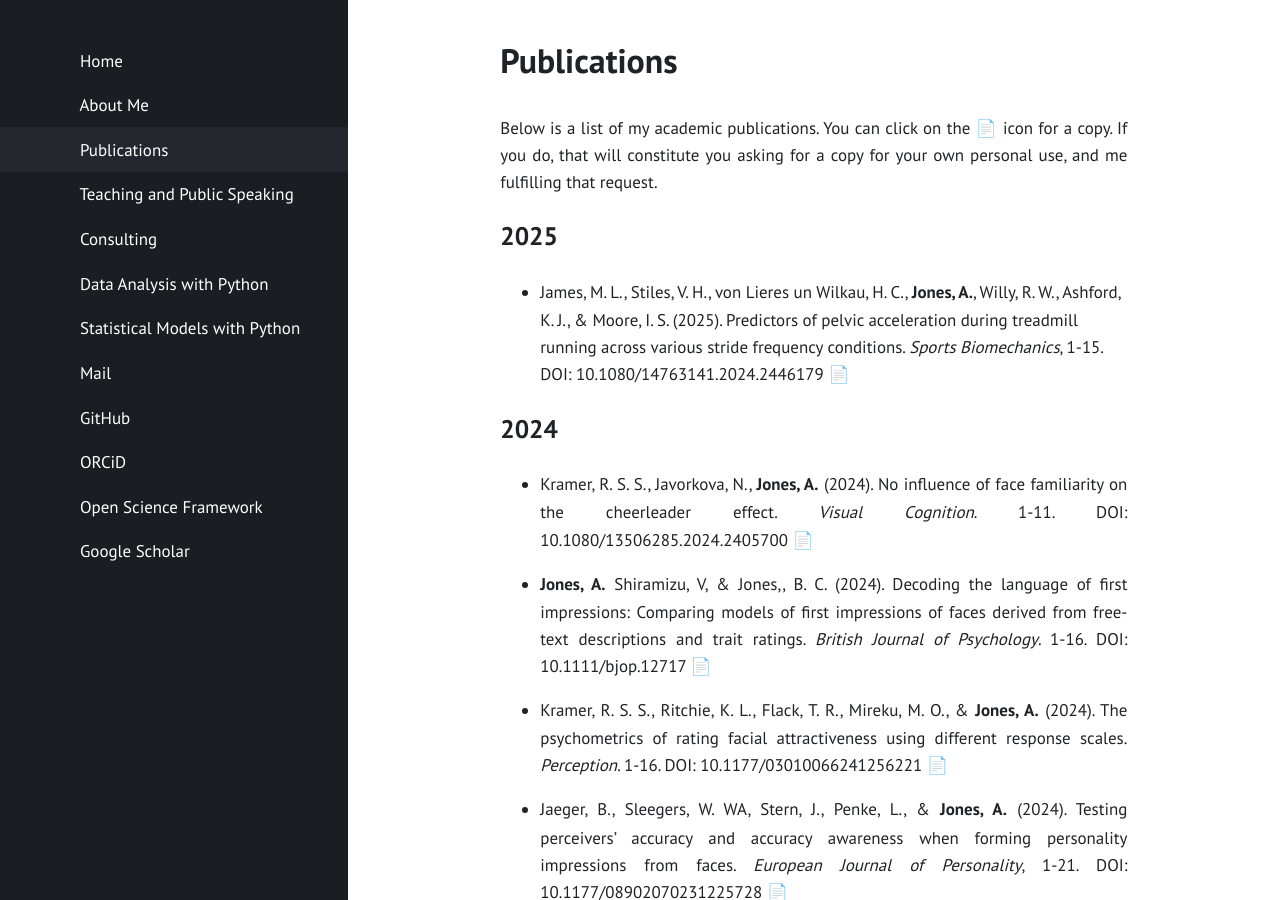
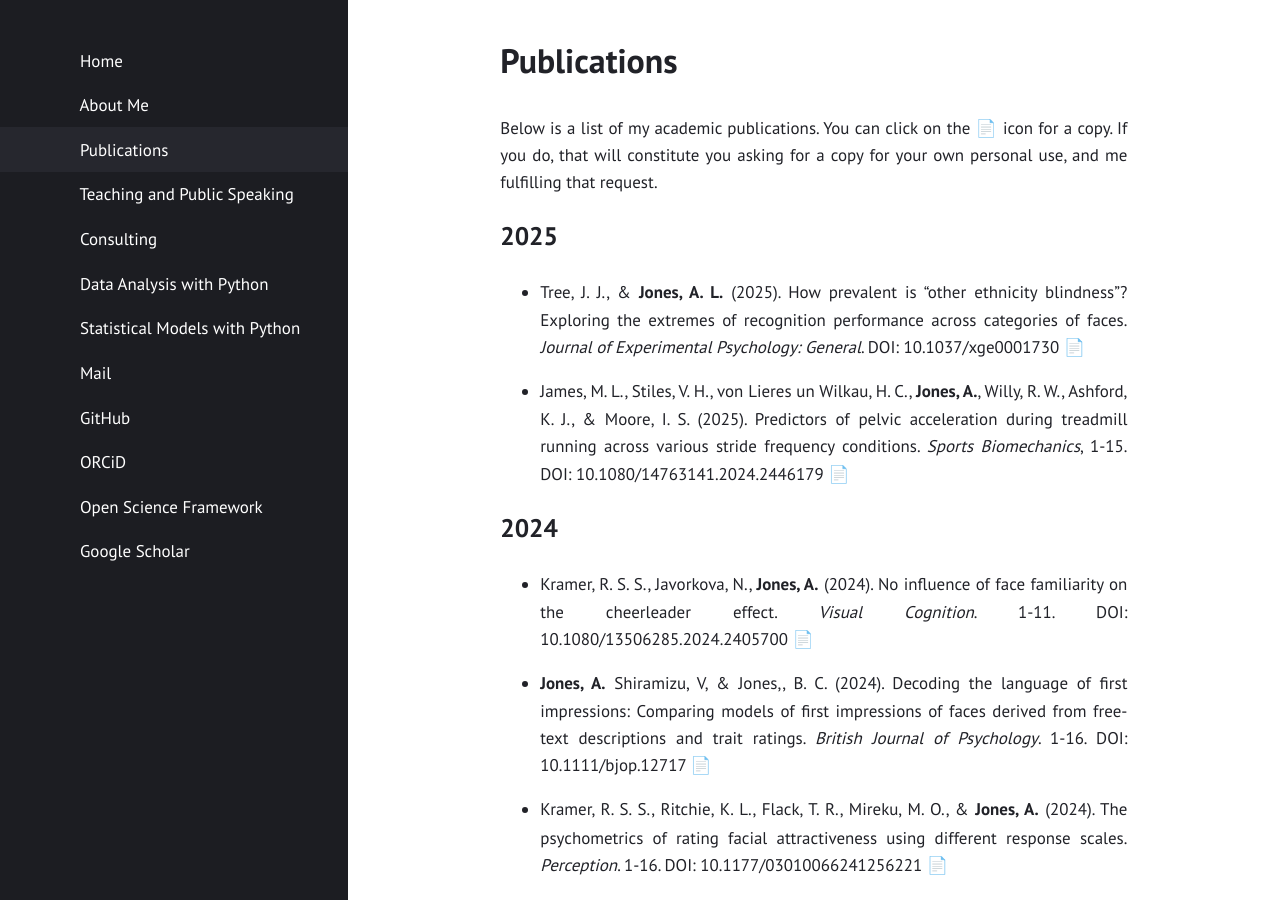
Before and after one commit to alexjonesphd/alexjonesphd.github.io, a Jekyll site: the page built from publications.md, in a window 1280 px wide and 900 px high. Built offline with Jekyll 4.4.1, drawn with Linux system fonts in a browser that asks for light colours.

Commit message:
2025 papers

```diff
--- a/publications.md
+++ b/publications.md
@@ -7,6 +7,8 @@ layout: page
 Below is a list of my academic publications. You can click on the 📄 icon for a copy. If you do, that will constitute you asking for a copy for your own personal use, and me fulfilling that request.
 
 ## 2025
+- Tree, J. J., & **Jones, A. L.** (2025). How prevalent is “other ethnicity blindness”? Exploring the extremes of recognition performance across categories of faces. *Journal of Experimental Psychology: General*. DOI: 10.1037/xge0001730  [📄](https://alexjonesphd.github.io/assets/papers/2025/tree&jones2025.pdf)
+
 - James, M. L., Stiles, V. H., von Lieres un Wilkau, H. C., **Jones, A.**, Willy, R. W., Ashford, K. J., & Moore, I. S. (2025). Predictors of pelvic acceleration during treadmill running across various stride frequency conditions.
 *Sports Biomechanics*, 1-15. DOI: 10.1080/14763141.2024.2446179 [📄](https://alexjonesphd.github.io/assets/papers/2025/jamesetal2025.pdf)
 
```
Also changed, not shown: 4 other files.
